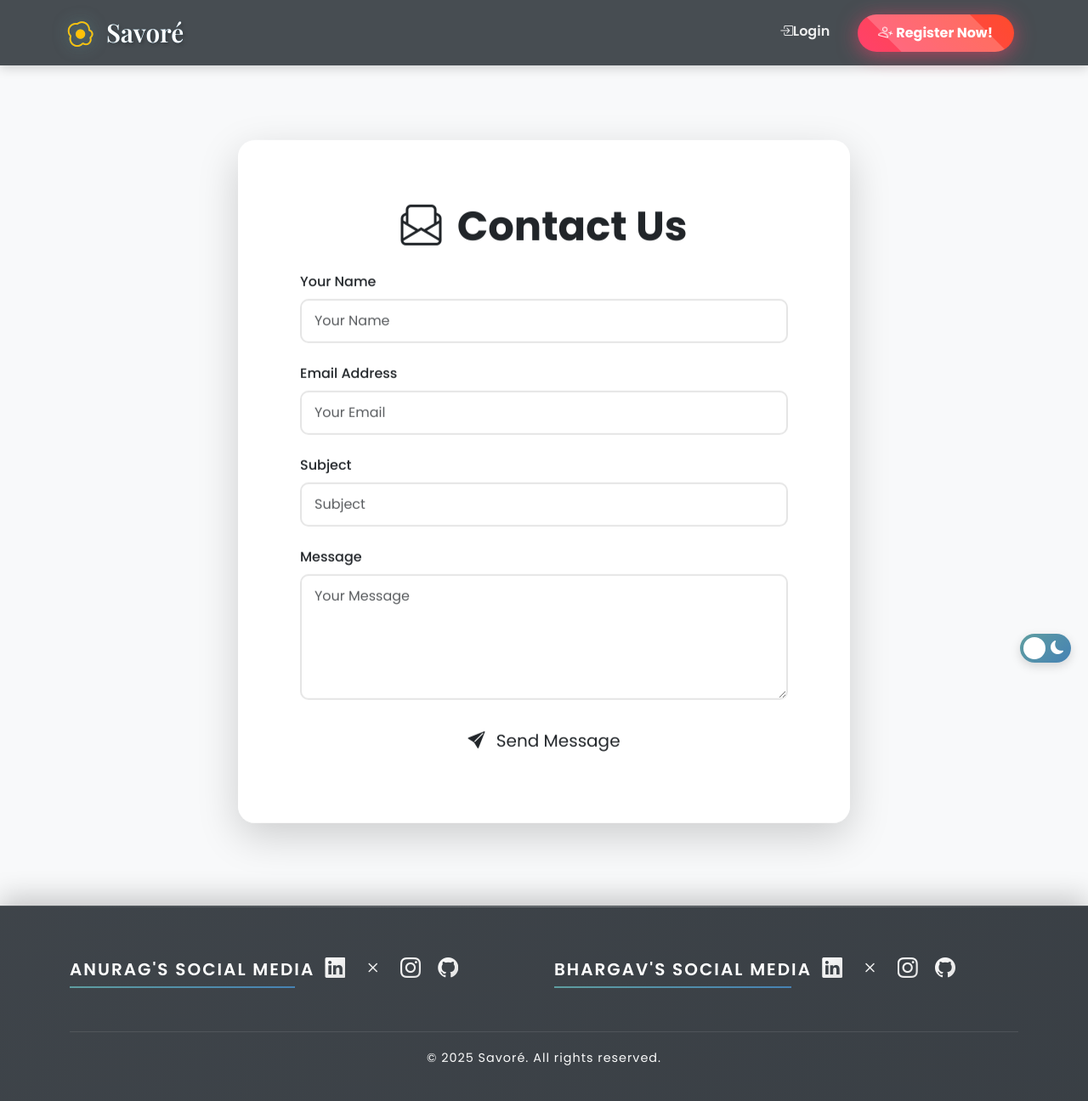
After one commit to AnuragGoyal007/G31_RecipeSharingPlatform_Repo, a Django app: page /contact-us/ in a window 1280 px wide. The commit adds this page. Shown: the whole page at 85% size. Run offline with Django 5.2, Linux system fonts and the light colour scheme.

Commit message:
Added contact us page along with backend working

```diff
--- a/RecipeProject/recipe_app/forms.py
+++ b/RecipeProject/recipe_app/forms.py
@@ -38,3 +38,23 @@ class CommentForm(forms.ModelForm):
     class Meta:
         model = Comment
         fields = ['content']  # ✅ Correct field name from your model
+
+# ✅ ContactForm
+class ContactForm(forms.Form):
+    name = forms.CharField(max_length=100, widget=forms.TextInput(attrs={
+        'placeholder': 'Your Name',
+        'class': 'form-control'
+    }))
+    email = forms.EmailField(widget=forms.EmailInput(attrs={
+        'placeholder': 'Your Email',
+        'class': 'form-control'
+    }))
+    subject = forms.CharField(max_length=200, widget=forms.TextInput(attrs={
+        'placeholder': 'Subject',
+        'class': 'form-control'
+    }))
+    message = forms.CharField(widget=forms.Textarea(attrs={
+        'placeholder': 'Your Message',
+        'class': 'form-control',
+        'rows': 5
+    }))
--- a/RecipeProject/recipe_app/templates/base.html
+++ b/RecipeProject/recipe_app/templates/base.html
@@ -559,6 +609,19 @@
 
     <!-- Main Content -->
     <main class="container my-5 flex-grow-1">
+        <div class="row justify-content-center">
+            <div class="col-md-8">
+                {% if messages %}
+                    {% for message in messages %}
+                        <div class="alert alert-{{ message.tags }} alert-dismissible fade show mt-3" role="alert">
+                            <i class="bi bi-check-circle-fill me-2"></i>
+                            {{ message }}
+                            <button type="button" class="btn-close" data-bs-dismiss="alert" aria-label="Close"></button>
+                        </div>
+                    {% endfor %}
+                {% endif %}
+            </div>
+        </div>
         {% block content %}{% endblock %}
     </main>
 
@@ -614,6 +677,17 @@
                 localStorage.setItem('dark-mode', 'false');
             }
         });
+
+        // Auto-dismiss alerts after 5 seconds
+document.addEventListener('DOMContentLoaded', function() {
+    const alerts = document.querySelectorAll('.alert');
+    alerts.forEach(alert => {
+        setTimeout(() => {
+            const bsAlert = new bootstrap.Alert(alert);
+            bsAlert.close();
+        }, 5000);
+    });
+});
     </script>
 
     {% block scripts %}{% endblock %}
--- /dev/null
+++ b/RecipeProject/recipe_app/templates/recipes/contact_us.html
@@ -0,0 +1,129 @@
+{% extends "base.html" %}
+
+{% block content %}
+<div class="container my-5 animate__animated animate__fadeIn">
+    <div class="row justify-content-center">
+        <div class="col-lg-8">
+            <div class="card shadow-lg">
+                <div class="card-body p-5">
+                    <h2 class="text-center mb-4 display-5 fw-bold text-gradient">
+                        <i class="bi bi-envelope-paper me-2"></i>
+                        Contact Us
+                    </h2>
+
+                    {% if messages %}
+                        {% for message in messages %}
+                            <div class="alert alert-{{ message.tags }} alert-dismissible fade show" role="alert">
+                                {{ message }}
+                                <button type="button" class="btn-close" data-bs-dismiss="alert" aria-label="Close"></button>
+                            </div>
+                        {% endfor %}
+                    {% endif %}
+
+                    <form method="post" class="needs-validation" novalidate>
+                        {% csrf_token %}
+
+                        <div class="mb-4">
+                            <label for="id_name" class="form-label">Your Name</label>
+                            {{ form.name }}
+                            <div class="invalid-feedback">
+                                Please provide your name.
+                            </div>
+                        </div>
+
+                        <div class="mb-4">
+                            <label for="id_email" class="form-label">Email Address</label>
+                            {{ form.email }}
+                            <div class="invalid-feedback">
+                                Please provide a valid email.
+                            </div>
+                        </div>
+
+                        <div class="mb-4">
+                            <label for="id_subject" class="form-label">Subject</label>
+                            {{ form.subject }}
+                            <div class="invalid-feedback">
+                                Please provide a subject.
+                            </div>
+                        </div>
+
+                        <div class="mb-4">
+                            <label for="id_message" class="form-label">Message</label>
+                            {{ form.message }}
+                            <div class="invalid-feedback">
+                                Please write your message.
+                            </div>
+                        </div>
+
+                        <div class="d-grid">
+                            <button type="submit" class="btn btn-gradient btn-lg">
+                                <i class="bi bi-send-fill me-2"></i> Send Message
+                            </button>
+                        </div>
+                    </form>
+                </div>
+            </div>
+        </div>
+    </div>
+</div>
+
+<style>
+    .card {
+        border-radius: 20px;
+        overflow: hidden;
+        border: none;
+        background: var(--card-bg);
+        box-shadow: var(--shadow-lg);
+    }
+
+    .form-control {
+        border-radius: 10px;
+        padding: 12px 15px;
+        border: 2px solid rgba(0,0,0,0.1);
+        transition: all 0.3s ease;
+    }
+
+    .form-control:focus {
+        border-color: var(--primary-color);
+        box-shadow: 0 0 0 0.25rem rgba(95, 158, 160, 0.25);
+    }
+
+    .invalid-feedback {
+        display: none;
+        color: #dc3545;
+    }
+
+    .was-validated .form-control:invalid ~ .invalid-feedback,
+    .was-validated .form-control:invalid {
+        display: block;
+        border-color: #dc3545;
+    }
+
+    .was-validated .form-control:valid {
+        border-color: #198754;
+    }
+</style>
+
+<script>
+    // Example starter JavaScript for disabling form submissions if there are invalid fields
+    (function () {
+        'use strict'
+
+        // Fetch all the forms we want to apply custom Bootstrap validation styles to
+        var forms = document.querySelectorAll('.needs-validation')
+
+        // Loop over them and prevent submission
+        Array.prototype.slice.call(forms)
+            .forEach(function (form) {
+                form.addEventListener('submit', function (event) {
+                    if (!form.checkValidity()) {
+                        event.preventDefault()
+                        event.stopPropagation()
+                    }
+
+                    form.classList.add('was-validated')
+                }, false)
+            })
+    })()
+</script>
+{% endblock %}
--- a/RecipeProject/recipe_app/urls.py
+++ b/RecipeProject/recipe_app/urls.py
@@ -1,5 +1,5 @@
 from django.urls import path
-from .views import home, recipe_detail, recipe_create, recipe_update, recipe_delete, my_recipes, edit_comment, delete_comment
+from .views import home, recipe_detail, recipe_create, recipe_update, recipe_delete, my_recipes, edit_comment, delete_comment, contact_us
 
 urlpatterns = [
     path('', home, name='home'),
@@ -10,4 +10,6 @@ urlpatterns = [
     path('my-recipes/', my_recipes, name='my_recipes'),
     path('comment/<int:pk>/edit/', edit_comment, name='edit_comment'),
     path('comment/<int:pk>/delete/', delete_comment, name='delete_comment'),
+    path('contact-us/', contact_us, name='contact_us'),
+
 ]
--- a/RecipeProject/recipe_app/views.py
+++ b/RecipeProject/recipe_app/views.py
@@ -1,9 +1,10 @@
 from django.shortcuts import render, get_object_or_404, redirect
-from .models import Recipe, Comment
+from .models import Recipe, Comment, ContactMessage
 from .forms import RecipeForm, CommentForm
 from django.contrib.auth.decorators import login_required
 from django.http import HttpResponseForbidden
-from .forms import RecipeForm, CommentForm
+from .forms import RecipeForm, CommentForm, ContactForm
+from django.contrib import messages
 
 
 def home(request):
@@ -129,3 +130,21 @@ def delete_comment(request, pk):
         comment.delete()
         return redirect('recipe_detail', pk=comment.recipe.pk)
     return render(request, 'recipes/delete_comment.html', {'comment': comment})
+
+# # Contact Form View
+def contact_us(request):
+    if request.method == 'POST':
+        form = ContactForm(request.POST)
+        if form.is_valid():
+            ContactMessage.objects.create(
+                name=form.cleaned_data['name'],
+                email=form.cleaned_data['email'],
+                subject=form.cleaned_data['subject'],
+                message=form.cleaned_data['message']
+            )
+            messages.success(request, 'Your message has been sent successfully!')
+            return redirect('home')
+    else:
+        form = ContactForm()
+
+    return render(request, 'recipes/contact_us.html', {'form': form})
```
Also changed, not shown: other parts of RecipeProject/recipe_app/templates/base.html (+50 -0 lines), RecipeProject/recipe_app/admin.py (+11 -1 lines), RecipeProject/recipe_app/models.py (+12 -0 lines), RecipeProject/recipe_app/templates/recipes/home.html (+21 -0 lines), RecipeProject/recipe_app/migrations/0008_contactmessage.py (added).
